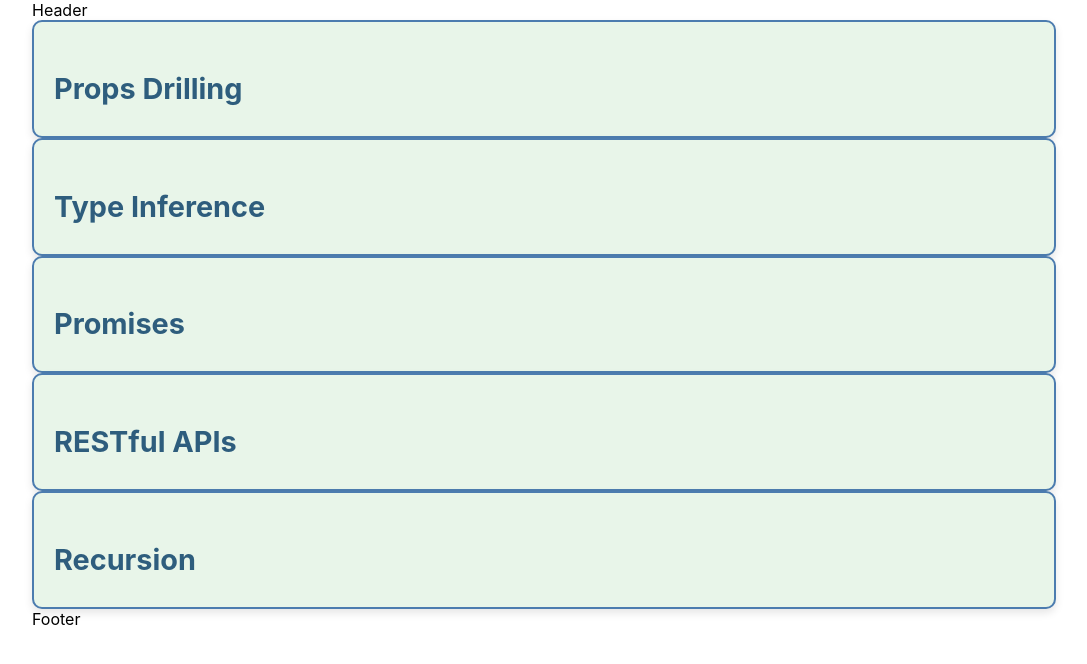
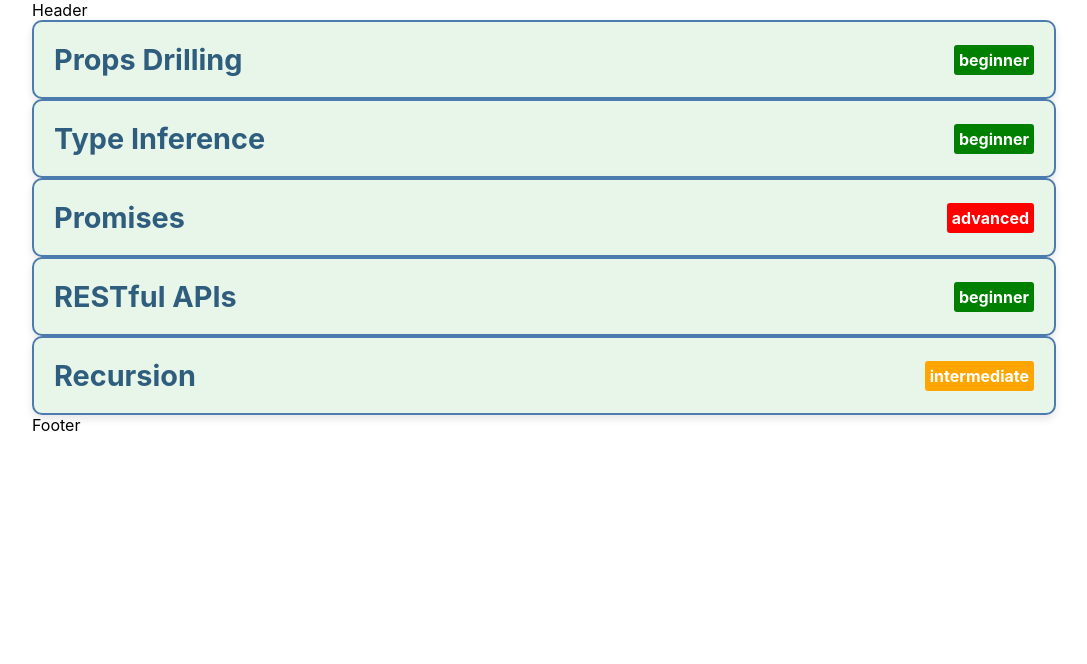
Before and after one commit to NawarTurk/codelingo, a React (Create React App) app: page / in a window 1280 px wide. Shown: the top 664 px of the page, without its empty margins (96-1183 px from the left). Built offline with nearby package versions, Linux system fonts and the light colour scheme.

Commit message:
refactor: improve Concept component structure and style

```diff
--- a/src/components/Concept.jsx
+++ b/src/components/Concept.jsx
@@ -12,12 +12,18 @@ export default function Concept({
 
   return (
     <div className="concept">
-      <h3 onClick={(e) => setIsExpanded(!isExpanded)}>{title}</h3>
-
+      <div
+        className="title-container"
+        onClick={() => setIsExpanded(!isExpanded)}
+      >
+        <h3 className="title">{title} </h3>
+        <span className={`difficulty ${difficulty.toLowerCase()}`}>
+          {difficulty}
+        </span>
+      </div>
       <div className={isExpanded ? "content-visible" : "content-hidden"}>
         <p>{description}</p>
         <div dangerouslySetInnerHTML={{ __html: example }} />
-        <p className={`difficulty ${difficulty.toLowerCase()}`}>{difficulty}</p>
         <p>{quiz}</p>
       </div>
     </div>
--- a/src/styles.css
+++ b/src/styles.css
@@ -55,14 +55,27 @@
   display: block;
 }
 
-/* Difficulty levels */
-.difficulty {
+.concept .title-container {
+  display: flex;
+  justify-content: space-between;
+  align-items: center;
+  cursor: pointer; /* Indicates that the container is clickable */
+}
+
+.concept .title {
+  margin: 0; /* Remove default margins */
+}
+
+.concept .difficulty {
+  font-size: 1rem; /* Adjust font size to match paragraph text */
+  font-weight: normal; /* Ensure the font weight is normal */
   font-weight: bold;
   display: inline-block;
   padding: 5px;
   border-radius: 3px;
 }
 
+/* Difficulty levels */
 .difficulty.beginner {
   color: white;
   background-color: green;
```
